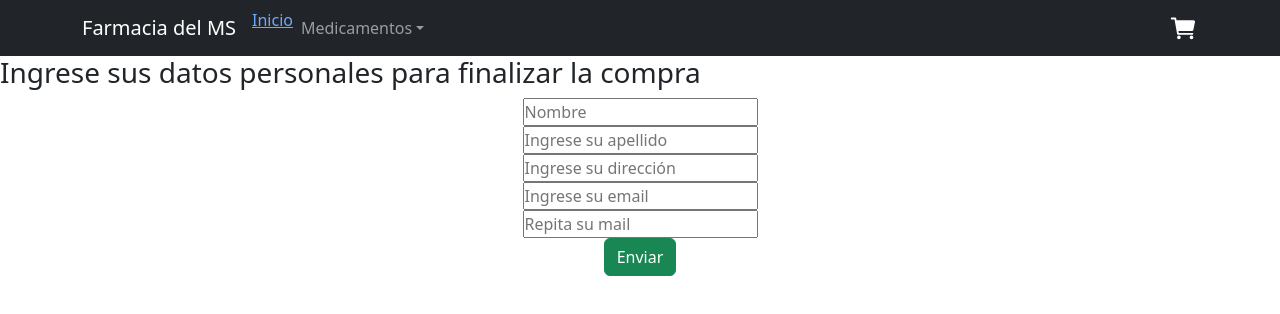
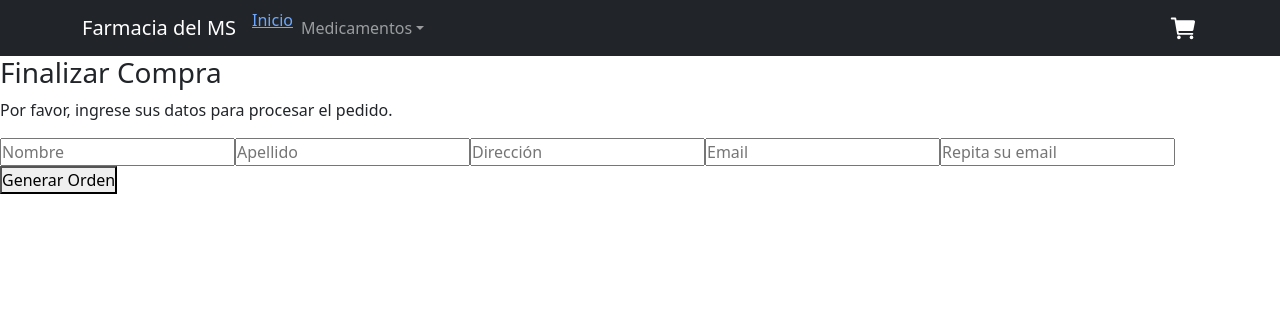
Before and after one commit to nvherreramartinez/FarmaciaMS-NewStart, a React (Vite) app: page /checkout in a window 1280 px wide. Shown: the top 314 px of the page. Built offline with nearby package versions, Linux system fonts and the light colour scheme.

Commit message:
Refactor Checkout component layout and text

```diff
--- a/src/components/Checkout.jsx
+++ b/src/components/Checkout.jsx
@@ -57,26 +57,29 @@ const Checkout = () => {
         }
     }
     return (
-        <>
+        <div className="checkout-container"> {/* Agregamos el contenedor principal */}
             {orderId !== '' ?
-                <div className="finish-compra">
-                    <h5>Su pedido ha sido registrado. ¡Gracias por su compra!.</h5>
-                    <h5>Su número de pedido es: {orderId}</h5>
-                    <Link to='/' className='btn btn-success'>Volver a Inicio</Link>
+                <div className="finish-compra-container"> {/* Clase para el mensaje final */}
+                    <h3>¡Gracias por tu compra!</h3>
+                    <h5>Su pedido ha sido registrado con éxito.</h5>
+                    <p className="order-number">Número de pedido: <span>{orderId}</span></p>
+                    <Link to='/' className='btn btn-success'>Volver al Inicio</Link>
                 </div>
                 :
                 <div>
-                    <h3>Ingrese sus datos personales para finalizar la compra</h3>
-                    <form className="d-flex flex-column align-items-center" onSubmit={finalizarCompra}>
+                    <h3>Finalizar Compra</h3>
+                    <p>Por favor, ingrese sus datos para procesar el pedido.</p>
+                    <form className="checkout-form" onSubmit={finalizarCompra}>
                         <input type="text" name="name" placeholder="Nombre" onChange={userData} />
-                        <input type="text" name="lastname" placeholder="Ingrese su apellido" onChange={userData} />
-                        <input type="text" name="address" placeholder="Ingrese su dirección" onChange={userData} />
-                        <input type="email" name="email" placeholder="Ingrese su email" onChange={userData} />
-                        <input type="email" name="second-mail" placeholder="Repita su mail" onChange={(e) => setValidate(e.target.value)}/>
-                        <button className='btn btn-success' type="submit">Enviar</button>
+                        <input type="text" name="lastname" placeholder="Apellido" onChange={userData} />
+                        <input type="text" name="address" placeholder="Dirección" onChange={userData} />
+                        <input type="email" name="email" placeholder="Email" onChange={userData} />
+                        <input type="email" name="second-mail" placeholder="Repita su email" onChange={(e) => setValidate(e.target.value)}/>
+                        <button className='btn-enviar' type="submit">Generar Orden</button>
                     </form>
-                </div>}
-        </>
+                </div>
+            }
+        </div>
     )
 }
 export default Checkout
```
